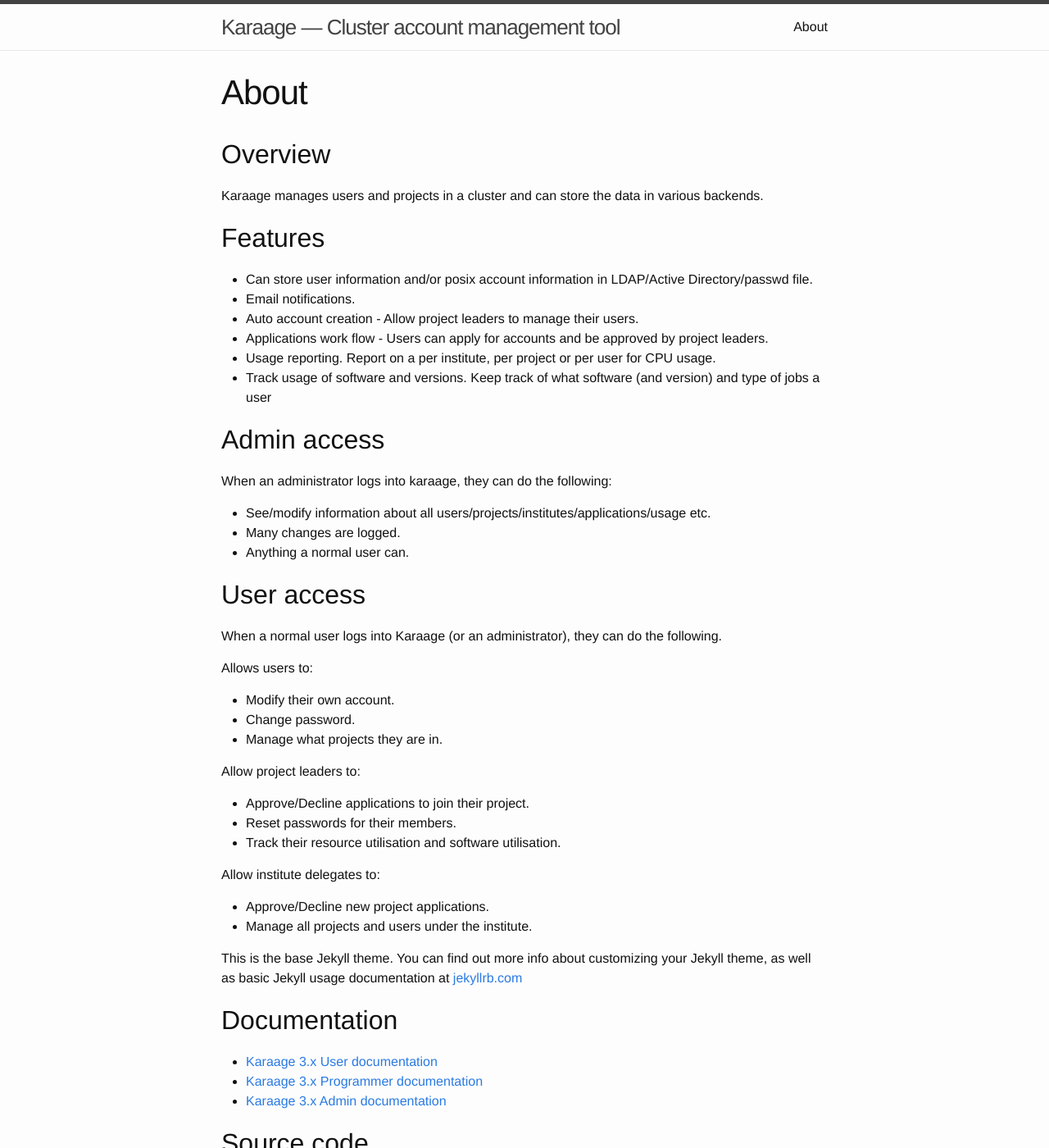
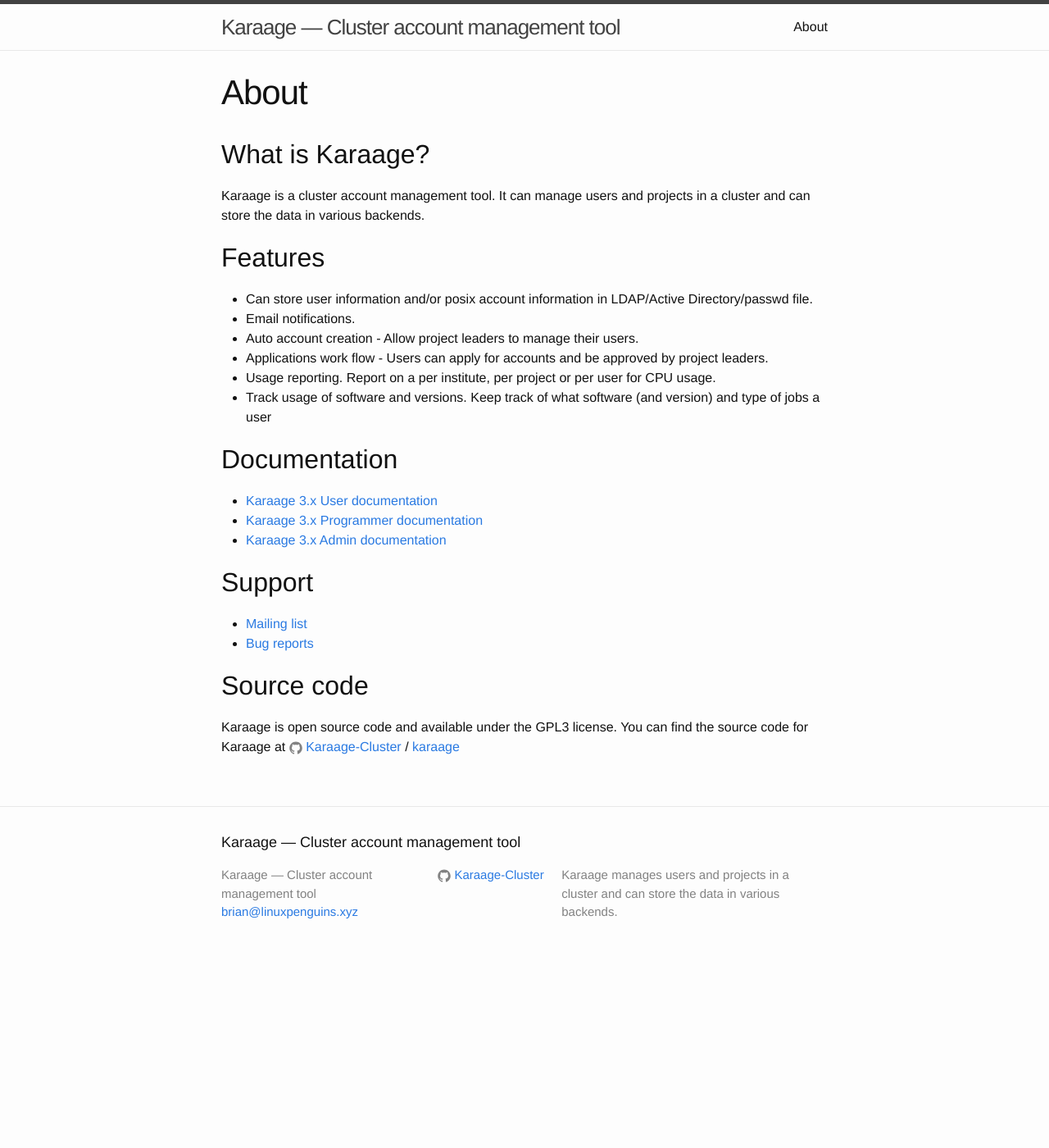
Before and after one commit to Karaage-Cluster/Karaage-Cluster.github.io, a Jekyll site: the page built from about.md, in a window 1280 px wide and 1400 px high. Shown: the whole window at 82% size. Built offline with Jekyll 4.4.1, drawn with Linux system fonts in a browser that asks for light colours.

Commit message:
Update about page

```diff
--- a/about.md
+++ b/about.md
@@ -4,11 +4,11 @@
 permalink: /about/
 ---
 
-Overview
---------
+What is Karaage?
+----------------
+Karaage is a cluster account management tool. It can manage users and projects
+in a cluster and can store the data in various backends.
 
-Karaage manages users and projects in a cluster and can store the data in
-various backends.
 
 Features
 --------
@@ -19,37 +19,6 @@
 * Usage reporting. Report on a per institute, per project or per user for CPU usage.
 * Track usage of software and versions. Keep track of what software (and version) and type of jobs a user
 
-Admin access
-------------
-When an administrator logs into karaage, they can do the following:
-
-* See/modify information about all users/projects/institutes/applications/usage etc.
-* Many changes are logged.
-* Anything a normal user can.
-
-User access
------------
-When a normal user logs into Karaage (or an administrator), they can do the
-following.
-
-Allows users to:
-
-* Modify their own account.
-* Change password.
-* Manage what projects they are in.
-
-Allow project leaders to:
-
-* Approve/Decline applications to join their project.
-* Reset passwords for their members.
-* Track their resource utilisation and software utilisation.
-
-Allow institute delegates to:
-
-* Approve/Decline new project applications.
-* Manage all projects and users under the institute.
-
-This is the base Jekyll theme. You can find out more info about customizing your Jekyll theme, as well as basic Jekyll usage documentation at [jekyllrb.com](http://jekyllrb.com/)
 
 Documentation
 -------------
@@ -58,6 +27,14 @@
 * [Karaage 3.x Programmer documentation](http://karaage.readthedocs.org/projects/karaage-programmer/en/latest/)
 * [Karaage 3.x Admin documentation](http://karaage.readthedocs.org/en/latest/)
 
+
+Support
+-------
+
+* [Mailing list](https://groups.google.com/d/forum/karaage-users)
+* [Bug reports](https://github.com/Karaage-Cluster/karaage/issues)
+
+
 Source code
 -----------
 Karaage is open source code and available under the GPL3 license.  You can find
```
